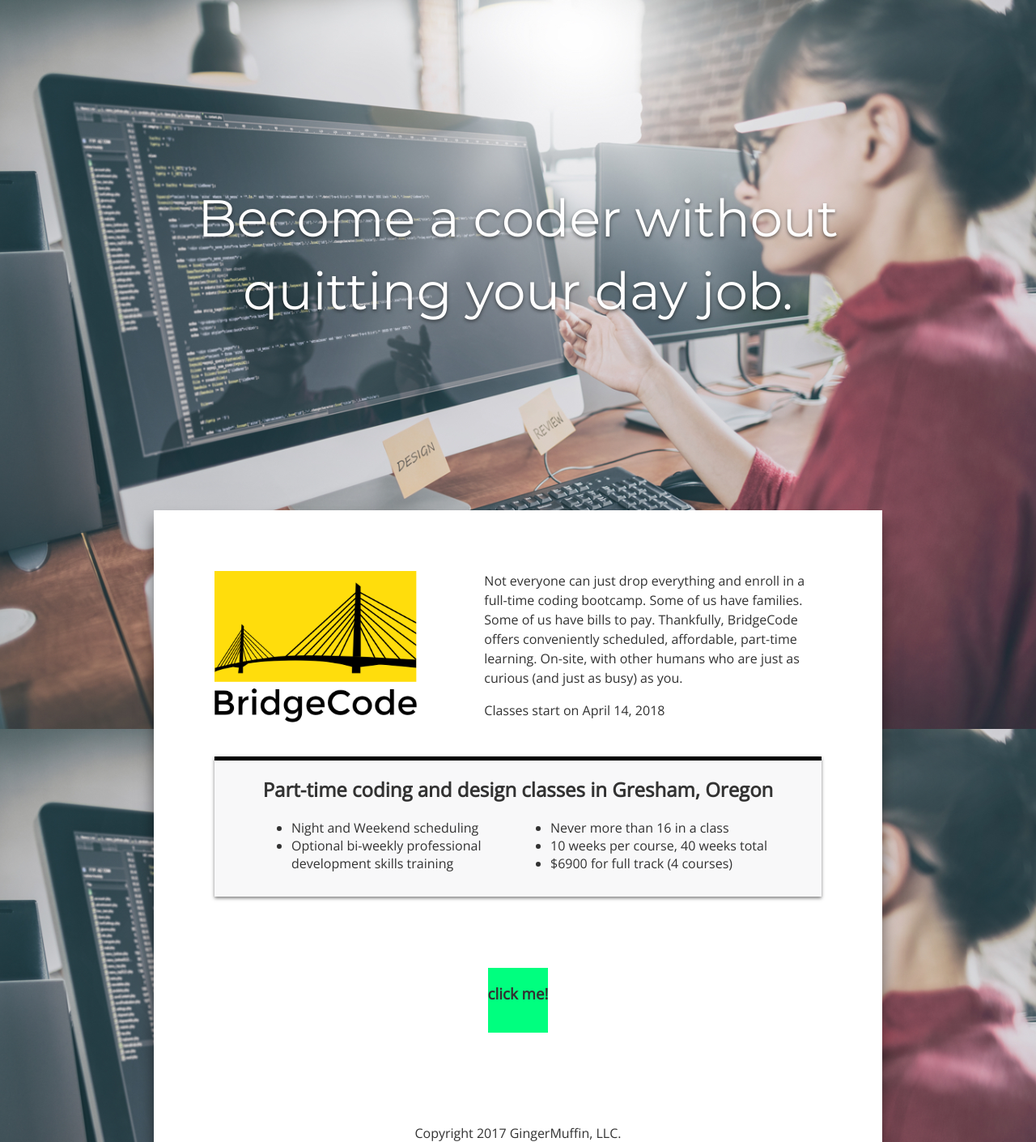
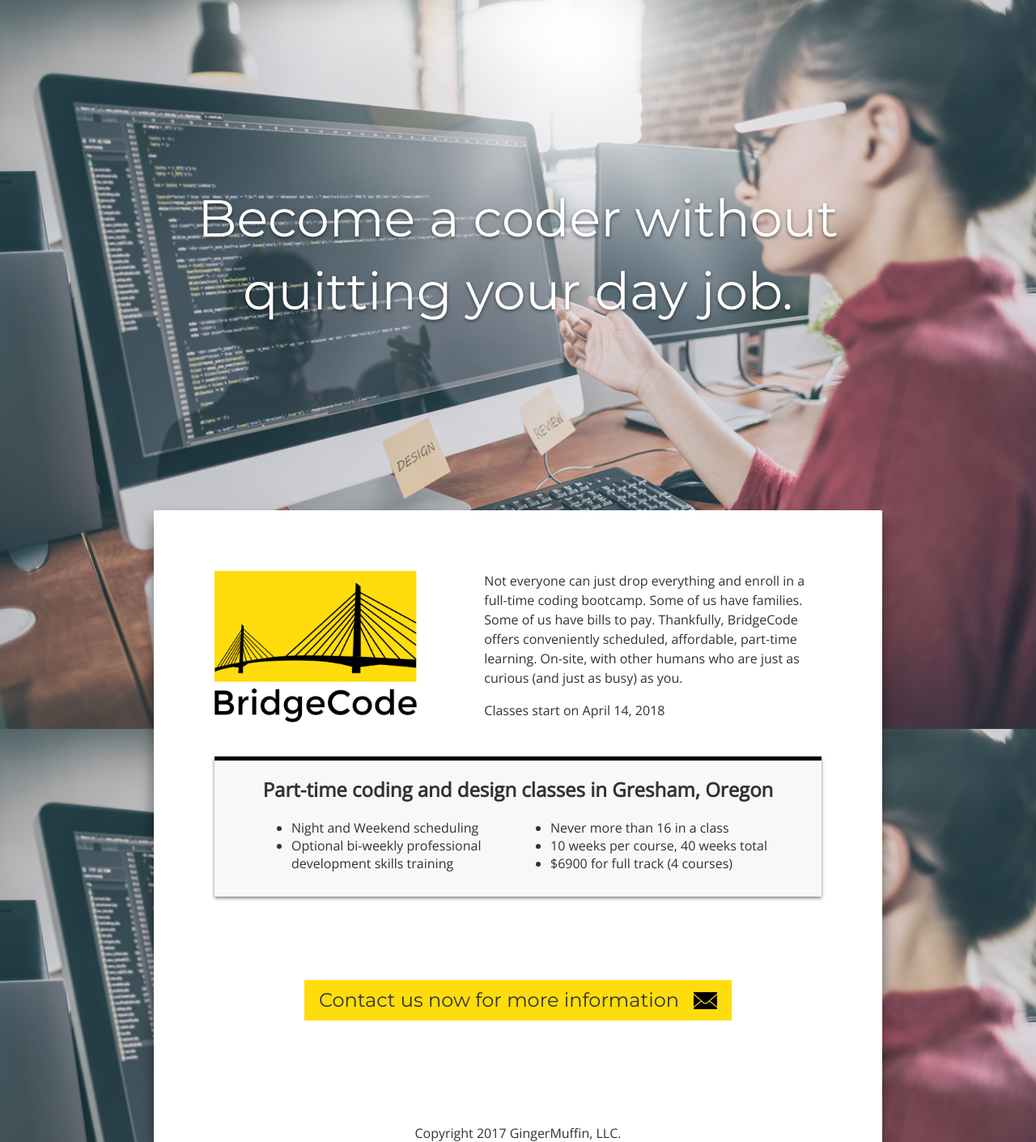
Before and after one commit to bridgecodepdx/bridgecodepdx, a Jekyll site: the page built from index.html, in a window 1280 px wide. Shown: the whole page at 81% size. Built offline with Jekyll 4.4.1, drawn with Linux system fonts in a browser that asks for light colours.

Commit message:
add contact button styling and link

```diff
--- a/assets/css/main.scss
+++ b/assets/css/main.scss
@@ -10,6 +10,7 @@
 @import 'vendors/normalize';
 // @import 'vendor/bourbon/bourbon';
 
+@import 'base/base';
 @import 'base/typography';
 
 @import 'layout/grid';
--- a/assets/sass/abstracts/_variables.scss
+++ b/assets/sass/abstracts/_variables.scss
@@ -14,7 +14,7 @@ $text-font-stack: 'Open Sans', 'Helvetica Neue Light', 'Helvetica Neue', 'Helvet
 /// @type List
 $code-font-stack: 'Courier New', 'DejaVu Sans Mono', 'Bitstream Vera Sans Mono', 'Monaco', monospace !default;
 
-/// Header font family
+/// Headers font family (includes large buttons)
 $header-font-stack: 'Montserrat', sans-serif;
 
 
--- a/assets/sass/base/_base.scss
+++ b/assets/sass/base/_base.scss
@@ -28,8 +28,8 @@ a {
   color: $brand-color;
   text-decoration: none;
 
-  @include on-event {
-    color: $text-color;
-    text-decoration: underline;
-  }
+  // @include on-event {
+  //   color: $text-color;
+  //   text-decoration: underline;
+  // }
 }
--- a/assets/sass/components/_buttons.scss
+++ b/assets/sass/components/_buttons.scss
@@ -0,0 +1,16 @@
+.contact-button {
+  background: #FFDD0C;
+  font-family: $header-font-stack;
+  font-size: 24px;
+  font-weight: 300;
+  color: #323232;
+  height: 50px;
+  width: 528px;
+  display: flex;
+  align-items: center;
+  justify-content: space-evenly;
+
+  .mail-icon {
+    max-width: 29px;
+  }
+}
--- a/index.html
+++ b/index.html
@@ -44,9 +44,12 @@ layout: default
   </div>
 
   <div class="block item4">
-    <div class="cta">
-      <h3>click me!</h3>
-    </div>
+    <a href="mailto:tim@gingermuffinllc.com">
+      <div class="contact-button">
+        <p>Contact us now for more information</p>
+        <img class="mail-icon" src="/assets/images/mail-icon.png">
+      </div>
+    </a>
   </div>
 
   <div class="block copyright">
```
Also changed, not shown: assets/images/mail-icon.png (added).
